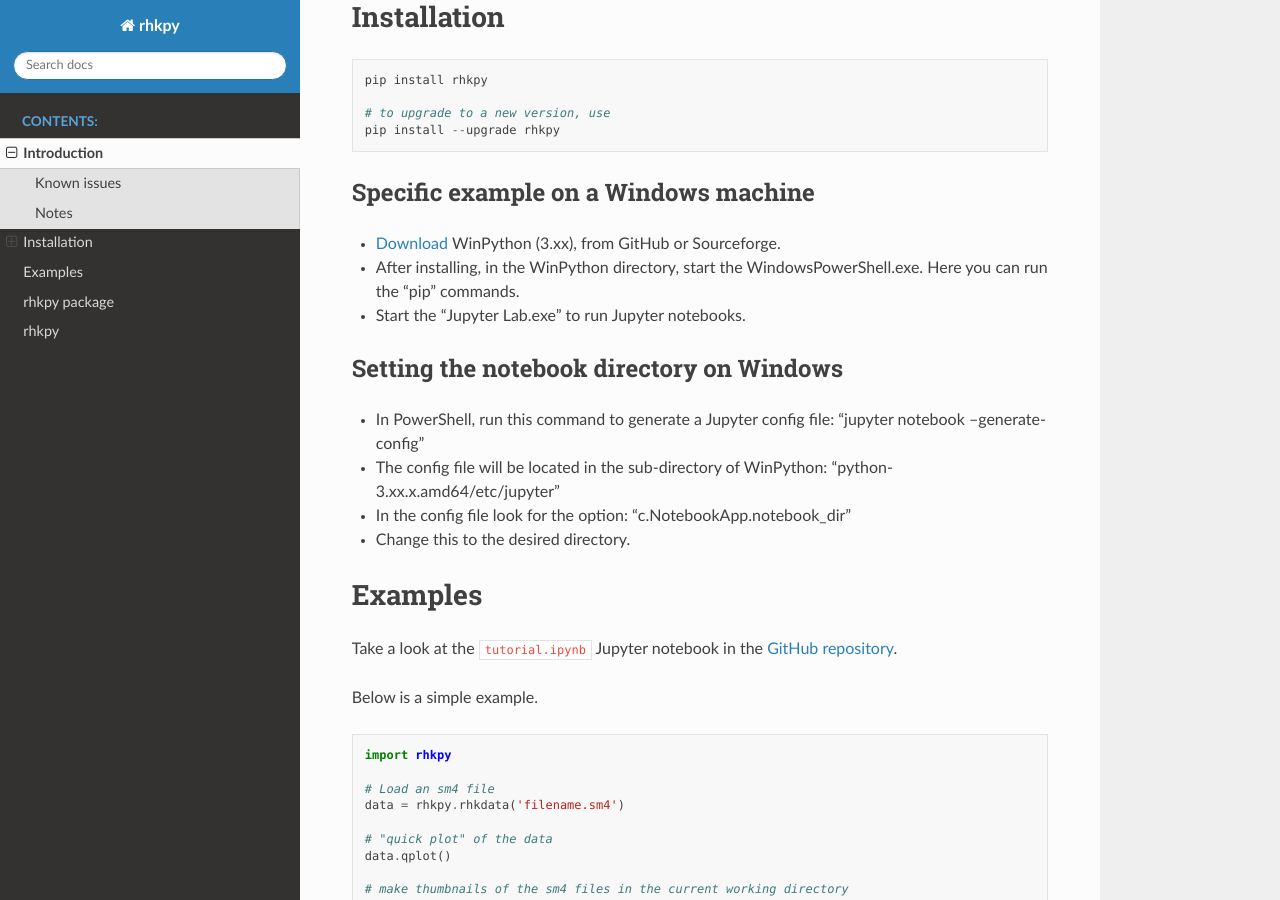
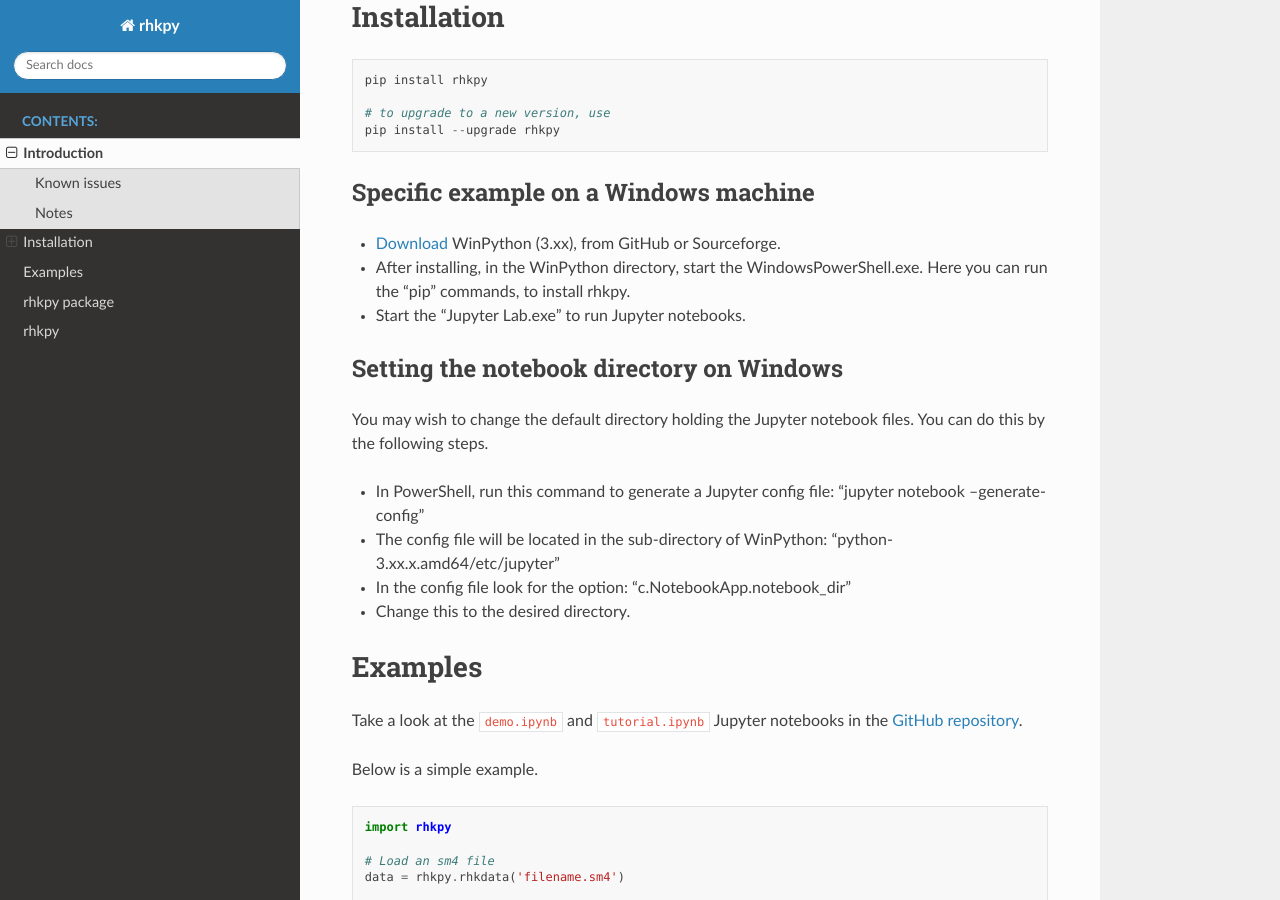
Before and after one commit to rescipy-project/spym, a Sphinx documentation site: the page built from docs/intro.rst, in a window 1280 px wide and 900 px high, scrolled down 658 px. Built offline with Sphinx 7.4.7 and the Read the Docs theme 2.0.0, drawn with Linux system fonts in a browser that asks for light colours.

Commit message:
Update intro.rst

```diff
--- a/docs/intro.rst
+++ b/docs/intro.rst
@@ -34,11 +34,13 @@ Specific example on a Windows machine
 -------------------------------------
 
 - `Download <https://winpython.github.io>`_ WinPython (3.xx), from GitHub or Sourceforge.
-- After installing, in the WinPython directory, start the WindowsPowerShell.exe. Here you can run the "pip" commands.
+- After installing, in the WinPython directory, start the WindowsPowerShell.exe. Here you can run the "pip" commands, to install rhkpy.
 - Start the "Jupyter Lab.exe" to run Jupyter notebooks.
 
 Setting the notebook directory on Windows
 -----------------------------------------
+
+You may wish to change the default directory holding the Jupyter notebook files. You can do this by the following steps.
 
 - In PowerShell, run this command to generate a Jupyter config file: "jupyter notebook --generate-config"
 - The config file will be located in the sub-directory of WinPython: "python-3.xx.x.amd64/etc/jupyter"
@@ -49,7 +51,7 @@ Setting the notebook directory on Windows
 Examples
 =============
 
-Take a look at the ``tutorial.ipynb`` Jupyter notebook in the `GitHub repository <https://github.com/zrbyte/rhkpy/>`_.
+Take a look at the ``demo.ipynb`` and ``tutorial.ipynb`` Jupyter notebooks in the `GitHub repository <https://github.com/zrbyte/rhkpy/>`_.
 
 Below is a simple example.
 
```
